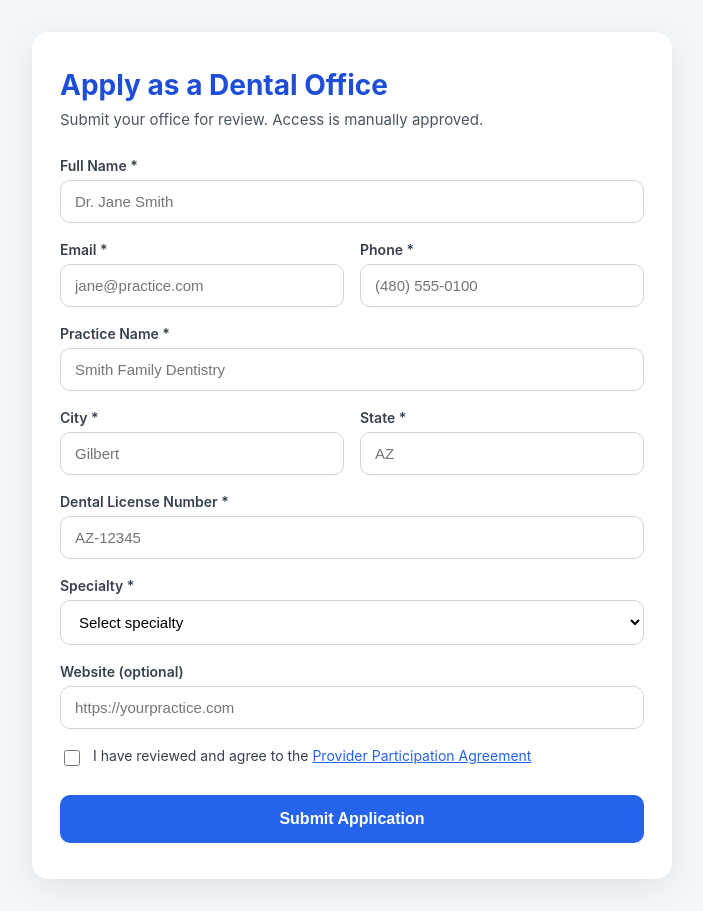
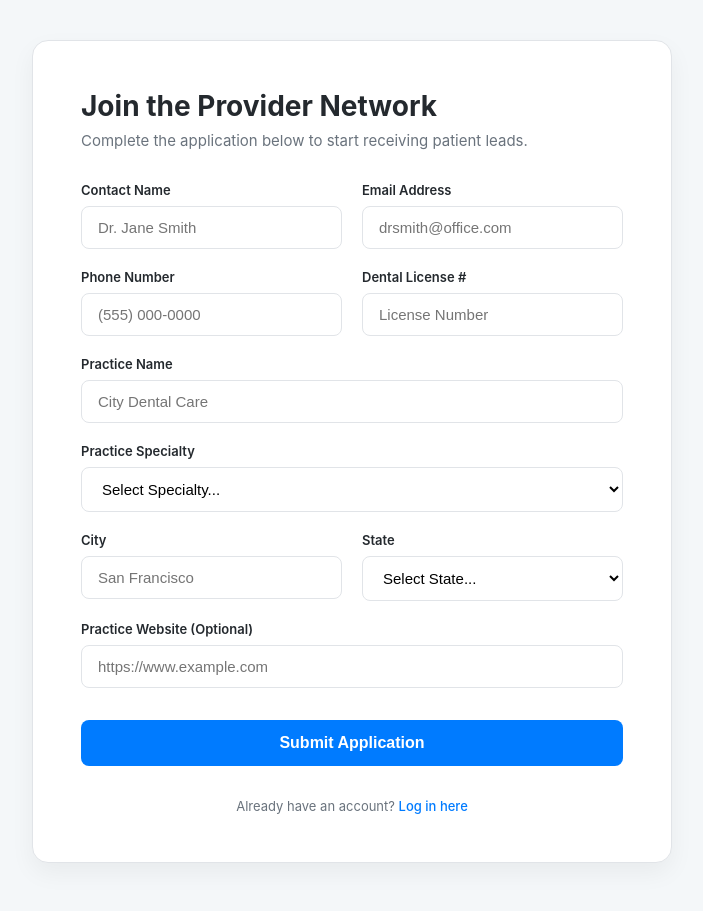
Before and after one commit to Pac12lives808/dental-marketplace-demo, a website: page office-signup.html in a window 1280 px wide. Shown: the whole page, without its empty margins (288-991 px from the left). Drawn offline with Linux system fonts and the light colour scheme; a script that the page names is missing.

Commit message:
Refactor office signup form and styles

```diff
--- a/office-signup.html
+++ b/office-signup.html
@@ -1,213 +1,270 @@
 <!DOCTYPE html>
 <html lang="en">
 <head>
-  <meta charset="UTF-8" />
-  <meta name="viewport" content="width=device-width, initial-scale=1.0" />
-  <title>Dental Dash Pro — Office Application</title>
+    <meta charset="UTF-8">
+    <meta name="viewport" content="width=device-width, initial-scale=1.0">
+    <title>Office Application - Dental Dash Pro</title>
     <style>
+        :root {
+            --primary: #007bff;
+            --primary-hover: #0056b3;
+            --bg-body: #f4f7f9;
+            --bg-card: #ffffff;
+            --border-color: #e1e4e8;
+            --text-main: #24292e;
+            --text-muted: #6a737d;
+            --radius-lg: 16px;
+            --radius-md: 8px;
+            --shadow: 0 10px 25px rgba(0,0,0,0.05);
+        }
+
         *, *::before, *::after { box-sizing: border-box; }
         body {
             font-family: -apple-system, BlinkMacSystemFont, "Segoe UI", sans-serif;
-      background: #f3f7fb;
             margin: 0;
+            background: var(--bg-body);
+            color: var(--text-main);
             min-height: 100vh;
             display: flex;
             align-items: center;
             justify-content: center;
-      padding: 32px 16px;
+            padding: 40px 20px;
         }
+
         .card {
             width: 100%;
             max-width: 640px;
             background: #fff;
-      border-radius: 16px;
-      box-shadow: 0 8px 30px rgba(0,0,0,0.08);
-      padding: 36px 28px;
+            border-radius: var(--radius-lg);
+            box-shadow: var(--shadow);
+            padding: 48px;
+            border: 1px solid var(--border-color);
         }
-    h1 { margin: 0 0 8px; font-size: 28px; color: #1d4ed8; }
-    .subtitle { margin: 0 0 28px; color: #4b5563; font-size: 15px; }
-    .grid { display: grid; gap: 18px; }
-    .row { display: grid; grid-template-columns: 1fr 1fr; gap: 16px; }
-    label { display: block; font-size: 14px; font-weight: 600; color: #374151; margin-bottom: 6px; }
+
+        h1 { margin: 0 0 8px; font-size: 1.75rem; color: var(--text-main); font-weight: 700; }
+        .subtitle { margin: 0 0 32px; color: var(--text-muted); font-size: 15px; }
+
+        .grid { display: grid; gap: 20px; }
+        .row { display: grid; grid-template-columns: 1fr 1fr; gap: 20px; }
+
+        label {
+            display: block;
+            font-size: 13px;
+            font-weight: 600;
+            color: var(--text-main);
+            margin-bottom: 8px;
+        }
+
         input, select {
             width: 100%;
-      padding: 12px 14px;
-      border: 1px solid #d1d5db;
-      border-radius: 10px;
+            padding: 12px 16px;
+            border: 1px solid var(--border-color);
+            border-radius: var(--radius-md);
             font-size: 15px;
             background: #fff;
+            outline: none;
+            transition: all 0.2s;
         }
-    input:focus, select:focus { outline: none; border-color: #2563eb; box-shadow: 0 0 0 3px rgba(37,99,235,0.1); }
+        input:focus, select:focus {
+            border-color: var(--primary);
+            box-shadow: 0 0 0 3px rgba(0,123,255,0.1);
+        }
+
         .error {
             display: none;
-      margin-bottom: 20px;
+            margin-bottom: 24px;
             padding: 12px 16px;
-      border-radius: 10px;
-      background: #fef2f2;
-      color: #b91c1c;
+            border-radius: var(--radius-md);
+            background: #fff5f5;
+            color: #c53030;
             font-size: 14px;
-      border: 1px solid #fecaca;
+            border: 1px solid #feb2b2;
         }
+
         button[type="submit"] {
-      margin-top: 8px;
+            margin-top: 12px;
             width: 100%;
-      padding: 15px;
+            padding: 14px;
+            background: var(--primary);
+            color: #fff;
             border: none;
-      border-radius: 10px;
-      background: #2563eb;
-      color: #fff;
+            border-radius: var(--radius-md);
             font-size: 16px;
             font-weight: 700;
             cursor: pointer;
             transition: background 0.2s;
         }
-    button[type="submit"]:hover:not(:disabled) { background: #1d4ed8; }
-    button[type="submit"]:disabled { opacity: 0.65; cursor: not-allowed; }
-    @media (max-width: 580px) { .row { grid-template-columns: 1fr; } }
+        button[type="submit"]:hover { background: var(--primary-hover); }
+        button[type="submit"]:disabled { opacity: 0.6; cursor: not-allowed; }
+
+        footer { margin-top: 32px; text-align: center; color: var(--text-muted); font-size: 13px; }
+        footer a { color: var(--primary); text-decoration: none; font-weight: 500; }
     </style>
 </head>
 <body>
+
     <div class="card">
-  <h1>Apply as a Dental Office</h1>
-  <p class="subtitle">Submit your office for review. Access is manually approved.</p>
-  <div id="errorBox" class="error"></div>
-  <form id="officeForm" class="grid" novalidate>
-    <div>
-      <label for="full_name">Full Name *</label>
-      <input id="full_name" name="full_name" type="text" required placeholder="Dr. Jane Smith" />
-    </div>
+        <h1>Join the Provider Network</h1>
+        <p class="subtitle">Complete the application below to start receiving patient leads.</p>
+
+        <div id="errorMsg" class="error"></div>
+
+        <form id="signupForm">
+            <div class="grid">
                 <div class="row">
                     <div>
-        <label for="email">Email *</label>
-        <input id="email" name="email" type="email" required placeholder="jane@practice.com" />
+                        <label for="full_name">Contact Name</label>
+                        <input type="text" id="full_name" placeholder="Dr. Jane Smith" required>
                     </div>
                     <div>
-        <label for="phone">Phone *</label>
-        <input id="phone" name="phone" type="text" required placeholder="(480) 555-0100" />
+                        <label for="email">Email Address</label>
+                        <input type="email" id="email" placeholder="drsmith@office.com" required>
                     </div>
                 </div>
-    <div>
-      <label for="practice_name">Practice Name *</label>
-      <input id="practice_name" name="practice_name" type="text" required placeholder="Smith Family Dentistry" />
-    </div>
+
                 <div class="row">
                     <div>
-        <label for="city">City *</label>
-        <input id="city" name="city" type="text" required placeholder="Gilbert" />
+                        <label for="phone">Phone Number</label>
+                        <input type="tel" id="phone" placeholder="(555) 000-0000" required>
                     </div>
                     <div>
-        <label for="state">State *</label>
-        <input id="state" name="state" type="text" maxlength="50" required placeholder="AZ" />
+                        <label for="dental_license_number">Dental License #</label>
+                        <input type="text" id="dental_license_number" placeholder="License Number" required>
                     </div>
                 </div>
+
                 <div>
-      <label for="dental_license_number">Dental License Number *</label>
-      <input id="dental_license_number" name="dental_license_number" type="text" required placeholder="AZ-12345" />
+                    <label for="practice_name">Practice Name</label>
+                    <input type="text" id="practice_name" placeholder="City Dental Care" required>
+                </div>
+
+                <div>
+                    <label for="specialty">Practice Specialty</label>
+                    <select id="specialty" required>
+                        <option value="">Select Specialty...</option>
+                        <option value="General Dentistry">General Dentistry</option>
+                        <option value="Orthodontics">Orthodontics</option>
+                        <option value="Oral Surgery">Oral Surgery</option>
+                        <option value="Endodontics">Endodontics</option>
+                        <option value="Pediatric Dentistry">Pediatric Dentistry</option>
+                        <option value="Periodontics">Periodontics</option>
+                    </select>
+                </div>
+
+                <div class="row">
+                    <div>
+                        <label for="city">City</label>
+                        <input type="text" id="city" placeholder="San Francisco" required>
                     </div>
                     <div>
-      <label for="specialty">Specialty *</label>
-      <select id="specialty" name="specialty" required>
-        <option value="">Select specialty</option>
-        <option>General Dentistry</option>
-        <option>Orthodontics</option>
-        <option>Oral Surgery</option>
-        <option>Periodontics</option>
-        <option>Endodontics</option>
-        <option>Pediatric Dentistry</option>
-        <option>Prosthodontics</option>
-        <option>Other</option>
+                        <label for="state">State</label>
+                        <select id="state" required>
+                            <option value="">Select State...</option>
+                            <option value="AL">Alabama</option>
+                            <option value="AK">Alaska</option>
+                            <option value="AZ">Arizona</option>
+                            <option value="AR">Arkansas</option>
+                            <option value="CA">California</option>
+                            <option value="CO">Colorado</option>
+                            <option value="CT">Connecticut</option>
+                            <option value="DE">Delaware</option>
+                            <option value="FL">Florida</option>
+                            <option value="GA">Georgia</option>
+                            <option value="HI">Hawaii</option>
+                            <option value="ID">Idaho</option>
+                            <option value="IL">Illinois</option>
+                            <option value="IN">Indiana</option>
+                            <option value="IA">Iowa</option>
+                            <option value="KS">Kansas</option>
+                            <option value="KY">Kentucky</option>
+                            <option value="LA">Louisiana</option>
+                            <option value="ME">Maine</option>
+                            <option value="MD">Maryland</option>
+                            <option value="MA">Massachusetts</option>
+                            <option value="MI">Michigan</option>
+                            <option value="MN">Minnesota</option>
+                            <option value="MS">Mississippi</option>
+                            <option value="MO">Missouri</option>
+                            <option value="MT">Montana</option>
+                            <option value="NE">Nebraska</option>
+                            <option value="NV">Nevada</option>
+                            <option value="NH">New Hampshire</option>
+                            <option value="NJ">New Jersey</option>
+                            <option value="NM">New Mexico</option>
+                            <option value="NY">New York</option>
+                            <option value="NC">North Carolina</option>
+                            <option value="ND">North Dakota</option>
+                            <option value="OH">Ohio</option>
+                            <option value="OK">Oklahoma</option>
+                            <option value="OR">Oregon</option>
+                            <option value="PA">Pennsylvania</option>
+                            <option value="RI">Rhode Island</option>
+                            <option value="SC">South Carolina</option>
+                            <option value="SD">South Dakota</option>
+                            <option value="TN">Tennessee</option>
+                            <option value="TX">Texas</option>
+                            <option value="UT">Utah</option>
+                            <option value="VT">Vermont</option>
+                            <option value="VA">Virginia</option>
+                            <option value="WA">Washington</option>
+                            <option value="WV">West Virginia</option>
+                            <option value="WI">Wisconsin</option>
+                            <option value="WY">Wyoming</option>
                         </select>
                     </div>
+                </div>
+
                 <div>
-      <label for="website">Website (optional)</label>
-      <input id="website" name="website" type="url" placeholder="https://yourpractice.com" />
+                    <label for="website">Practice Website (Optional)</label>
+                    <input type="url" id="website" placeholder="https://www.example.com">
                 </div>
-    <div style="display:flex;align-items:flex-start;gap:10px;">
-      <input type="checkbox" id="agree_terms" name="agree_terms" required style="margin-top:3px;width:16px;height:16px;flex-shrink:0;cursor:pointer;accent-color:#2563eb;" />
-      <label for="agree_terms" style="margin:0;font-weight:400;">I have reviewed and agree to the <a href="https://taupe-pudding-cfc634.netlify.app/provider-participation-agreement.html" target="_blank" style="color:#2563eb;">Provider Participation Agreement</a></label>
-    </div>
-    <!-- Honeypot: hidden field, bots fill it, humans don't -->
-    <input type="text" id="hp_website" name="hp_website" tabindex="-1" autocomplete="off" style="display:none;" />
-    <div>
+
                 <button type="submit" id="submitBtn">Submit Application</button>
             </div>
         </form>
+
+        <footer>
+            Already have an account? <a href="admin-login.html">Log in here</a>
+        </footer>
     </div>
+
     <script type="module">
         import { supabase } from "./supabase-config.js";
 
-  const form = document.getElementById("officeForm");
+        const form = document.getElementById("signupForm");
         const submitBtn = document.getElementById("submitBtn");
-  const errorBox = document.getElementById("errorBox");
+        const errorMsg = document.getElementById("errorMsg");
 
-  function showError(msg) {
-    errorBox.textContent = msg;
-    errorBox.style.display = "block";
-    window.scrollTo({ top: 0, behavior: "smooth" });
-  }
+        form.onsubmit = async (e) => {
+            e.preventDefault();
+            submitBtn.disabled = true;
+            errorMsg.style.display = "none";
 
-  function clearError() {
-    errorBox.textContent = "";
-    errorBox.style.display = "none";
-  }
-
-  form.addEventListener("submit", async (e) => {
-    e.preventDefault();
-    clearError();
-
-    // Honeypot spam protection
-    if (document.getElementById('hp_website').value) {
-      return; // Silent fail - don't give feedback to bots
-    }
-
-    if (!document.getElementById('agree_terms').checked) {
-      showError('Please review and agree to the Provider Participation Agreement to continue.');
-      return;
-    }
-
-    submitBtn.disabled = true;
-    submitBtn.textContent = "Submitting...";
-
-    const fd = new FormData(form);
-    const payload = {
-      full_name: String(fd.get("full_name") || "").trim(),
-      email: String(fd.get("email") || "").trim().toLowerCase(),
-      phone: String(fd.get("phone") || "").trim(),
-      practice_name: String(fd.get("practice_name") || "").trim(),
-      city: String(fd.get("city") || "").trim(),
-      state: String(fd.get("state") || "").trim(),
-      dental_license_number: String(fd.get("dental_license_number") || "").trim(),
-      specialty: String(fd.get("specialty") || "").trim(),
-      website: String(fd.get("website") || "").trim() || null,
+            const formData = {
+                full_name: document.getElementById("full_name").value,
+                email: document.getElementById("email").value,
+                phone: document.getElementById("phone").value,
+                dental_license_number: document.getElementById("dental_license_number").value,
+                practice_name: document.getElementById("practice_name").value,
+                specialty: document.getElementById("specialty").value,
+                city: document.getElementById("city").value,
+                state: document.getElementById("state").value,
+                website: document.getElementById("website").value || null,
                 status: "PENDING"
             };
 
-    const { error } = await supabase.from("office_applications").insert([payload]);
+            const { data, error } = await supabase
+                .from("office_applications")
+                .insert([formData]);
+
             if (error) {
-      showError(error.message || "Submission failed. Please try again.");
+                errorMsg.textContent = error.message;
+                errorMsg.style.display = "block";
                 submitBtn.disabled = false;
-      submitBtn.textContent = "Submit Application";
-      return;
+            } else {
+                window.location.href = "office-pending.html";
             }
-
-    // Fire-and-forget: send confirmation email via Edge Function
-    fetch('https://fxfwytxfeuwsbeapiyqw.supabase.co/functions/v1/send-application-email', {
-      method: 'POST',
-      headers: { 'Content-Type': 'application/json' },
-      body: JSON.stringify({
-        full_name: payload.full_name,
-        email: payload.email,
-        phone: payload.phone,
-        practice_name: payload.practice_name,
-        city: payload.city,
-        state: payload.state,
-        specialty: payload.specialty,
-        dental_license_number: payload.dental_license_number
-      })
-    }).catch(() => {}); // non-blocking, do not delay redirect
-
-    window.location.href = "./office-pending.html";
-  });
+        };
     </script>
 </body>
 </html>
```
Lines whose indentation alone changed are shown as unchanged.
